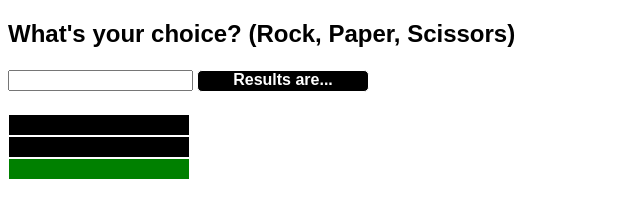
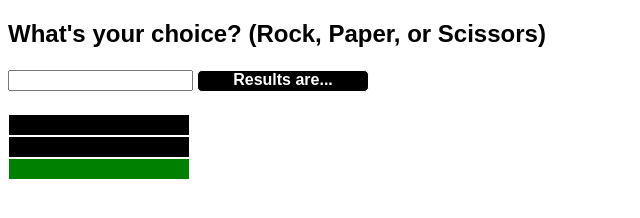
Before and after one commit to i-a-socci/rps, a plain HTML site: page index.html in a window 1280 px wide. Shown: the full height of the page, 0-640 px from the left. Drawn offline with nearby package versions, Linux system fonts and the light colour scheme.

Commit message:
Add the word "or"

```diff
--- a/index.html
+++ b/index.html
@@ -48,7 +48,7 @@ form {
 </style>
 </head>
 <body>
-		<h2>What's your choice? (Rock, Paper, Scissors)</h2>
+		<h2>What's your choice? (Rock, Paper, or Scissors)</h2>
 		<form name="checkListForm">
 			<input type="text,reset" name="checkListItem"/>
 		</form>
```
